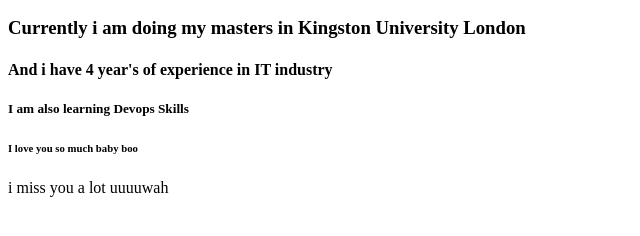
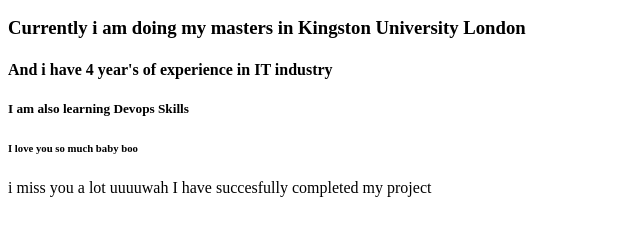
Before and after one commit to keyrunkiran/jenkins, a plain HTML site: page index.html in a window 1280 px wide. Shown: the part 96-332 px from the top of the page, without its empty margins (0-640 px from the left). Drawn offline with Linux system fonts and the light colour scheme.

Commit message:
Update index.html

```diff
--- a/index.html
+++ b/index.html
@@ -9,5 +9,6 @@
 <h6>I love you so much baby boo</h6>
 <h7>i miss you a lot</h7>
 <h8>uuuuwah</h8>
+<h9>I have succesfully completed my project</h9>
 </body>
 </html>
```
